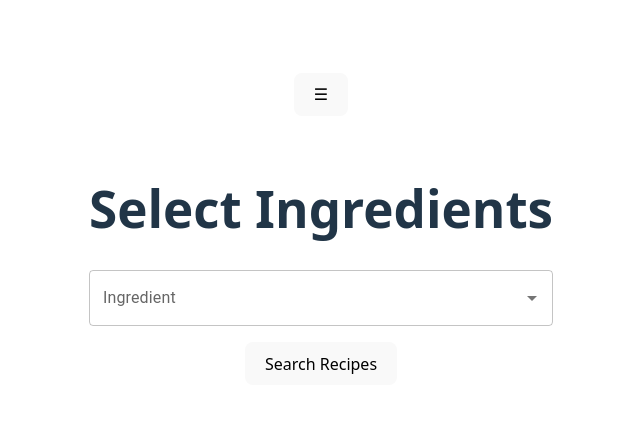
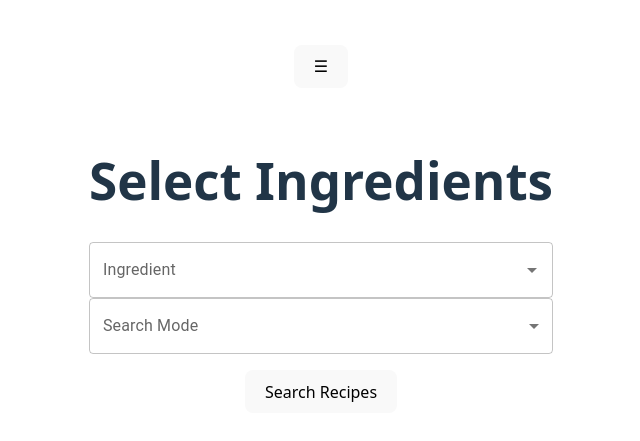
Before and after one commit to seloktay/recipe_suggestion, a React app in the folder frontend/: page / in a window 1280 px wide. Shown: the part 179-620 px from the top of the page, without its empty margins (319-959 px from the left). Built offline with nearby package versions, Linux system fonts and the light colour scheme; no server answers; the HTML template or start-up script is replaced by a standard one.

Commit message:
search by recipe frontend added

```diff
--- a/frontend/src/pages/homePage.jsx
+++ b/frontend/src/pages/homePage.jsx
@@ -1,13 +1,24 @@
 import { useEffect, useState } from "react";
 import MultiSelect from "../components/MultiSelect";
+import Box from '@mui/material/Box';
+import InputLabel from '@mui/material/InputLabel';
+import MenuItem from '@mui/material/MenuItem';
+import FormControl from '@mui/material/FormControl';
+import Select from '@mui/material/Select';
 import { getIngredients } from "../api/ingredientsApi";
 import { searchRecipes } from "../api/recipesApi"
 import { Autocomplete, TextField } from "@mui/material";
 
 function HomePage() {
   const [selectedIngredients, setSelectedIngredients] = useState([]);
+  const [searchMode, setSearchMode] = useState('');
+  const [matchedRecipes, setMatchedRecipes] = useState([]);
+  const [ingredients, setIngredients] = useState([]);
 
-  const [matchedRecipes, setMatchedRecipes] = useState([]);
+  const handleSearchModeSelection = (event) => {
+      setSearchMode(event.target.value);
+  };
+
   const handleSearch = async () => {
       const ingredient_id_list = selectedIngredients.map(ing => ing.id)
       const data = {
@@ -18,7 +29,6 @@ function HomePage() {
     setMatchedRecipes(res.data);
   };
 
-  const [ingredients, setIngredients] = useState([]);
   useEffect(() => {
          const loadIngredients = async () => {
              const res = await getIngredients();
@@ -46,7 +56,21 @@ function HomePage() {
         <TextField {...params} label="Ingredient" placeholder="ingredients" />
       )}
     />
-
+    <Box sx={{ minWidth: 120 }}>
+      <FormControl fullWidth>
+        <InputLabel id="demo-simple-select-label">Search Mode</InputLabel>
+        <Select
+          labelId="demo-simple-select-label"
+          id="demo-simple-select"
+          value={searchMode}
+          label="SearchMode"
+          onChange={handleSearchModeSelection}
+        >
+          <MenuItem value="strict">strict (no ingredients besides the ones selected)</MenuItem>
+          <MenuItem value="flexible">flexible (uses any of the selected ingredients but is not limited to them)</MenuItem>
+        </Select>
+      </FormControl>
+    </Box>
     <button
       onClick={handleSearch}
       style={{ marginTop: "1rem" }}
```
Lines whose indentation alone changed are shown as unchanged.
